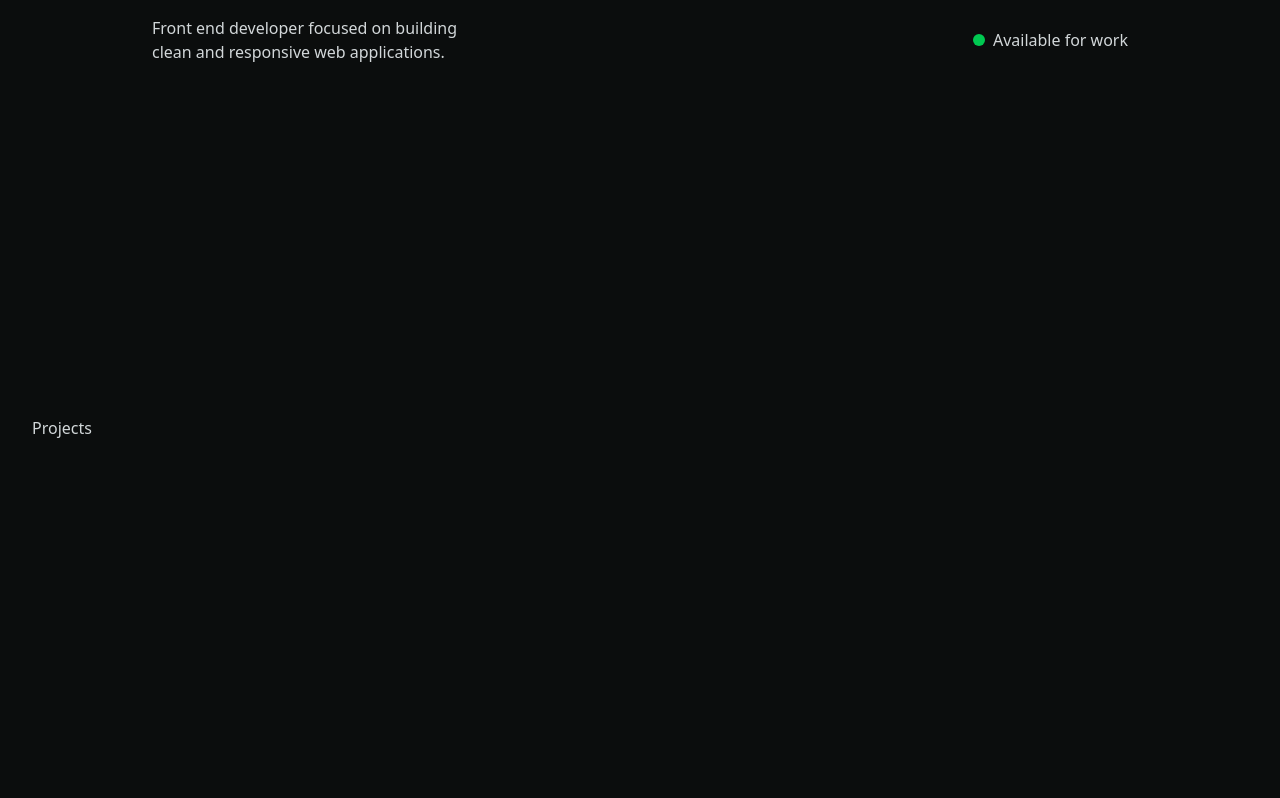
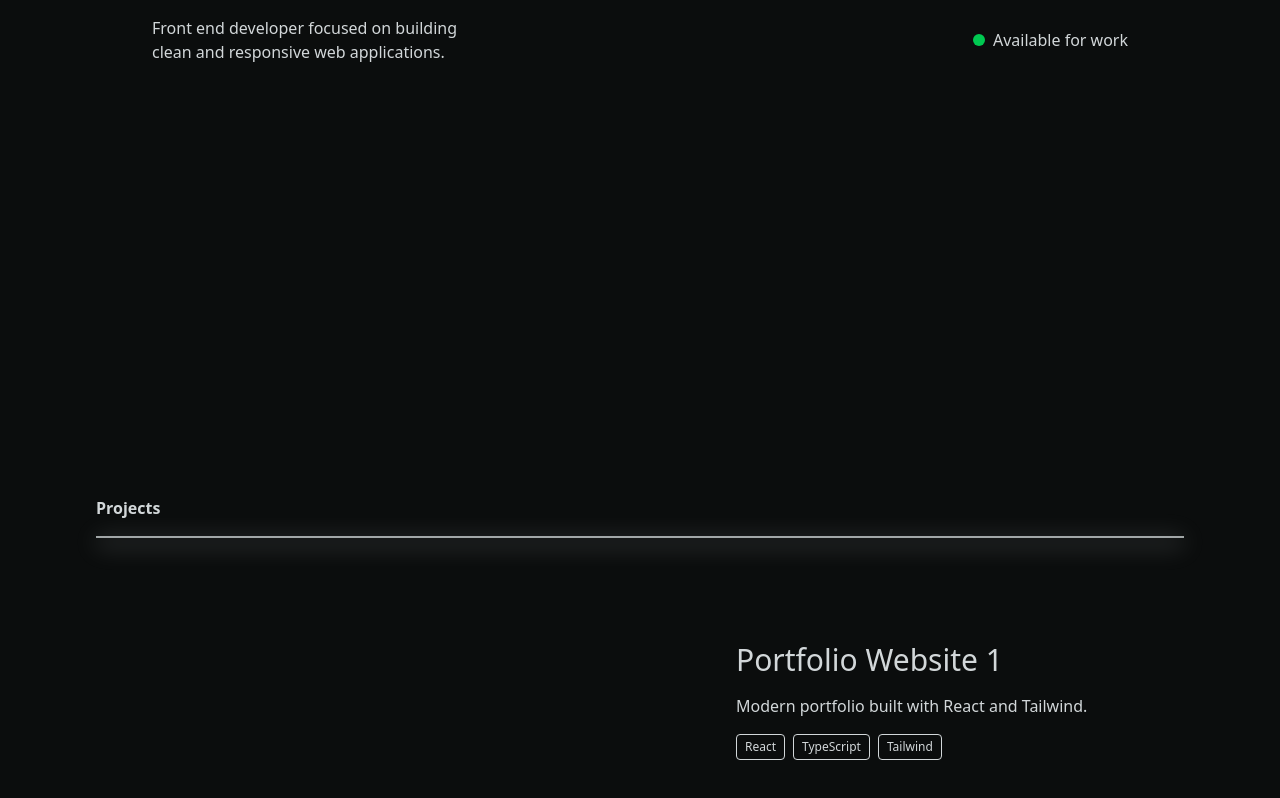
Before and after one commit to lcizmarev21/personal-portfolio, a React (Vite) app: page / in a window 1280 px wide. Shown: the part 384-1182 px from the top of the page. Built offline with nearby package versions, Linux system fonts and the light colour scheme.

Commit message:
Completed Projects Section Design

```diff
--- /dev/null
+++ b/src/components/ui/ProjectCard.tsx
@@ -0,0 +1,26 @@
+import type {Project} from "../../types/project.ts"
+
+export default function ProjectCard({project}: {project: Project }) {
+    return (
+        <div className="flex flex-row gap-48">
+
+            <div className="w-1/2">
+                <img  />
+            </div>
+
+            <div className="w-1/2">
+                <h3 className="text-3xl text-semibold">{project.title} 1 </h3>
+                <p className="mt-4"> {project.description} </p>
+
+               <div className="flex gap-2 mt-4 flex-wrap">
+                    {project.tags.map((tag) => (
+                        <span key={tag} className="text-xs border px-2 py-1 rounded">
+                            {tag}
+                        </span>
+                     ))}
+                </div>
+            </div>
+
+        </div>
+    )
+};
--- /dev/null
+++ b/src/data/projects_data.ts
@@ -0,0 +1,16 @@
+import type { Project } from "../types/project";
+
+export const projects: Project[] = [
+  {
+    title: "Portfolio Website",
+    description: "Modern portfolio built with React and Tailwind.",
+    image: "/project1.png",
+    tags: ["React", "TypeScript", "Tailwind"],
+  },
+  {
+    title: "Task Manager",
+    description: "Simple task app with local storage.",
+    image: "/project2.png",
+    tags: ["React", "JavaScript"],
+  },
+];
--- a/src/features/projects/Projects.tsx
+++ b/src/features/projects/Projects.tsx
@@ -1,9 +1,30 @@
+import ProjectCard from "../../components/ui/ProjectCard.tsx"
+import {projects} from "../../data/projects_data.ts"
+
 export default function Projects() {
     return (
-        <section id="projects" className="min-h-screen flex px-8">
-            <h1>
-                Projects
-            </h1>
+       <section
+            id="projects"
+            className="min-h-screen py-20"
+        >
+            <div className="w-full mx-auto px-24">
+
+
+                <h1 className="font-bold">
+                    Projects
+                </h1>
+
+
+                <div className="mt-4">
+                    <div className="h-0.5 bg-[#D2D7D9] w-full opacity-75"></div>
+                    <div className="h-2 bg-[#D2D7D9] blur-md opacity-25 w-full"></div>
+                </div>
+
+                <div className="mt-24">
+                    <ProjectCard project={projects[0]} />
+                </div>
+
+            </div>
         </section>
     );
 }
--- /dev/null
+++ b/src/types/project.ts
@@ -0,0 +1,6 @@
+export type Project = {
+    title:string;
+    description:string;
+    image:string;
+    tags:string[];
+};
```
